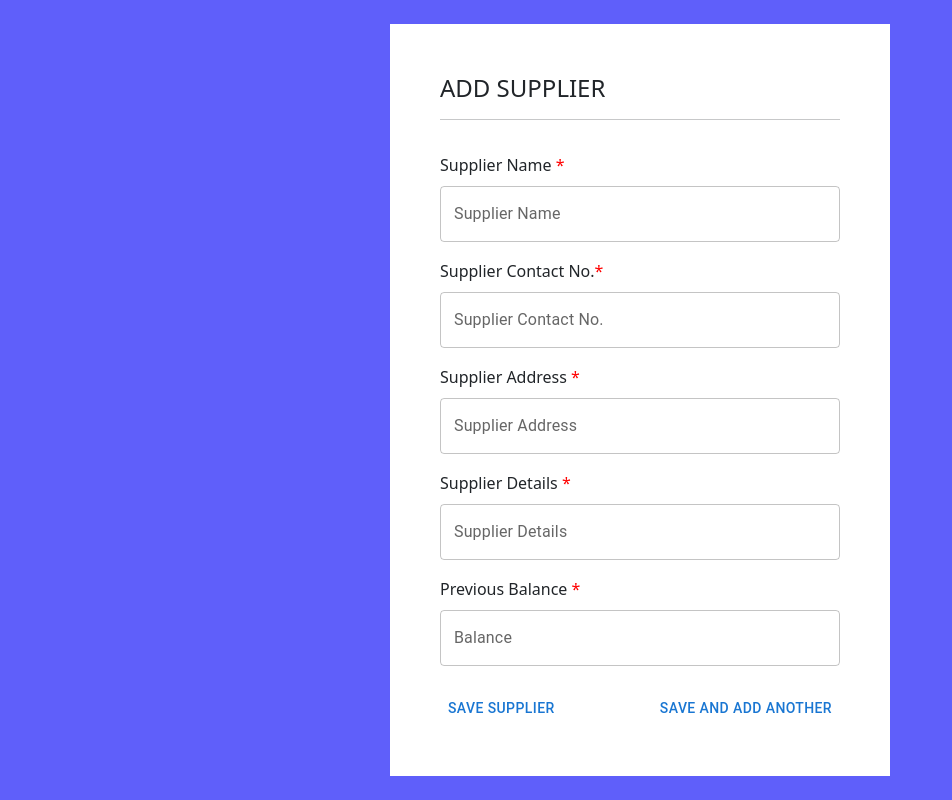
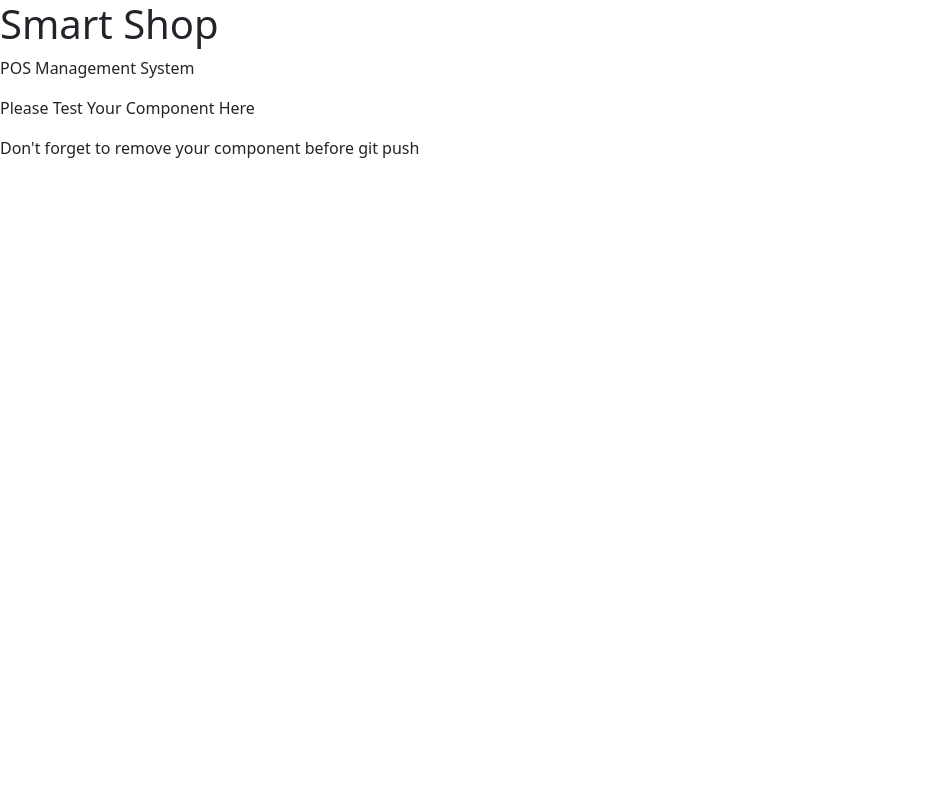
Before and after one commit to imRHB/smart-shop-client, a React (Create React App) app: page / in a window 1280 px wide. Shown: the whole page, without its empty margins (0-952 px from the left). Built offline with nearby package versions, Linux system fonts and the light colour scheme.

Commit message:
login page final

```diff
--- a/src/App.js
+++ b/src/App.js
@@ -1,17 +1,16 @@
 import 'bootstrap/dist/css/bootstrap.min.css';
 import './App.css';
-import AddSupplier from './pages/Dashboard/AddSupplier/AddSupplier';
 
 function App() {
   return (
     <div className="">
-      {/* <h1>Smart Shop</h1>
+      <h1>Smart Shop</h1>
       <p>POS Management System</p>
       <p>Please Test Your Component Here</p>
-      <p>Don't forget to remove your component before git push</p> */}
+      <p>Don't forget to remove your component before git push</p>
 
       {/* TEST YOUR COMPONENT HERE */}
-      <AddSupplier />
+
     </div>
   );
 }
```
